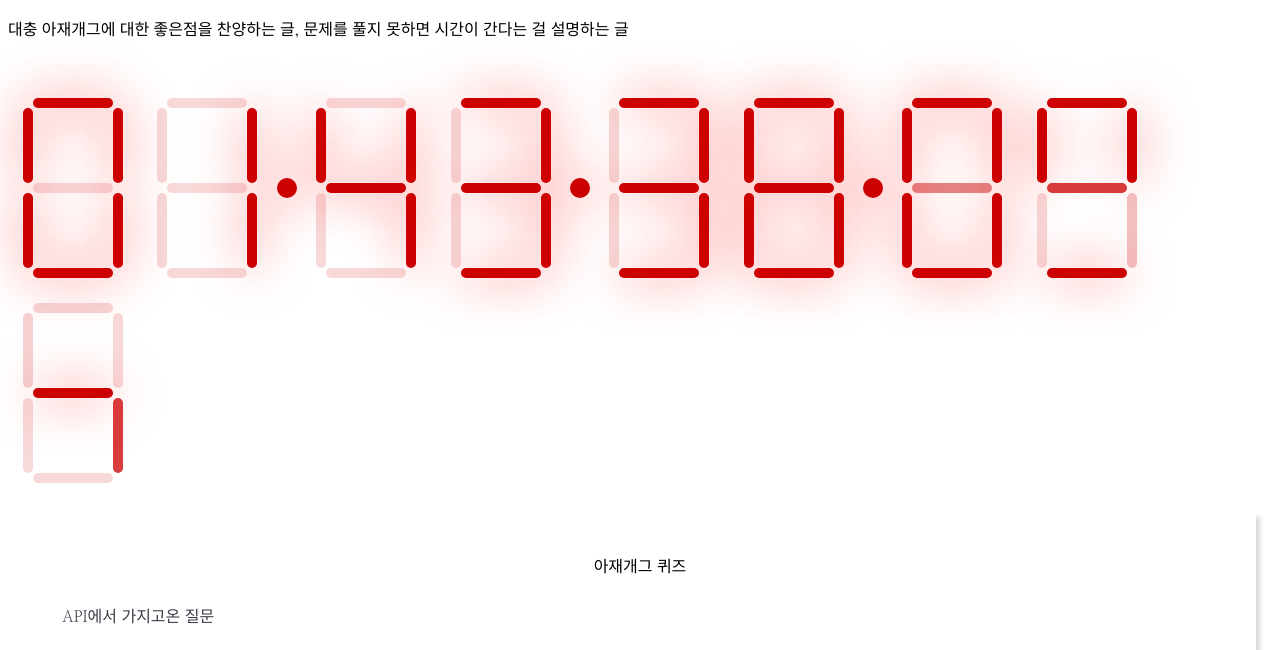
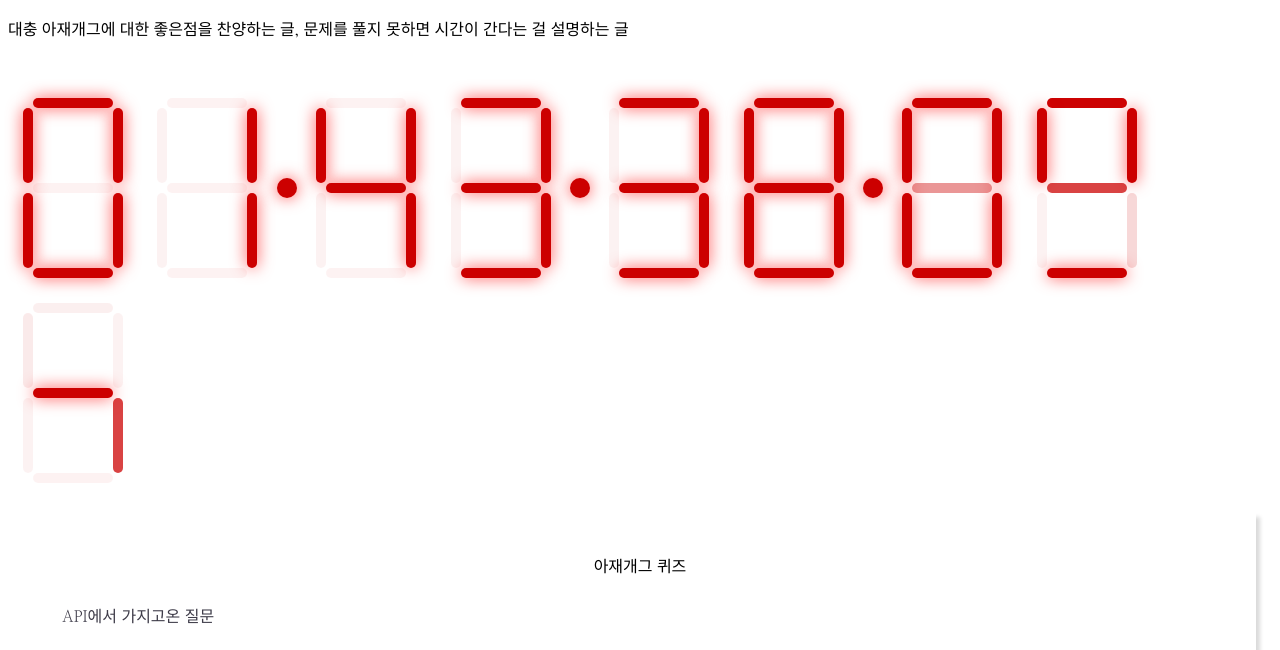
Before and after one commit to AZ-GAG/AZ-GAG.github.io, a website: page index.html in a window 1280 px wide. Shown: the part 117-767 px from the top of the page. Drawn offline with nearby package versions, Linux system fonts and the light colour scheme.

Commit message:
fix: issue #7
- improve clock visibility

```diff
--- a/index.html
+++ b/index.html
@@ -354,7 +354,7 @@
     background: #c00;
     border-radius: 5px;
     position: absolute;
-    opacity: 0.15;
+    opacity: 0.05;
     transition: opacity 0.2s;
     -webkit-transition: opacity 0.2s;
     -ms-transition: opacity 0.2s;
@@ -365,7 +365,7 @@
   .digit .segment.on,
   .separator {
     opacity: 1;
-    box-shadow: 0 0 50px rgba(255, 0, 0, 0.7);
+    box-shadow: 0 0 1em rgba(255, 0, 0, 0.7);
     transition: opacity 0s;
     -webkit-transition: opacity 0s;
     -ms-transition: opacity 0s;
```
